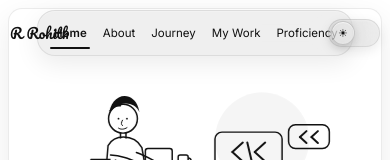
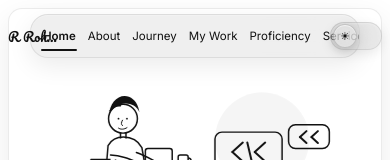
Before and after one commit to rohith-officia/rohith-portfolio, a React (Create React App) app: page / in a window 390 px wide. Shown: the top 160 px of the page. Built offline with nearby package versions, Linux system fonts and the light colour scheme; a web font is replaced by a local one.

Commit message:
new version

```diff
--- a/src/React/css/navbar.css
+++ b/src/React/css/navbar.css
@@ -163,7 +163,7 @@
 }
 
 /* ============================= */
-/* TABLET */
+/* 💻 TABLET */
 @media (max-width: 1024px) {
   .nav-logo {
     left: 20px;
@@ -187,26 +187,31 @@
 }
 
 /* ============================= */
-/* MOBILE */
+/* 📱 MOBILE */
 @media (max-width: 768px) {
   .nav-wrapper {
-    top: 12px;
+    top: 18px;
   }
 
   .nav-logo {
-    left: 14px;
-    font-size: 1rem;
+    left: 10px;
+    font-size: 0.9rem;
+    max-width: 58px;
+    overflow: hidden;
+    text-overflow: ellipsis;
+    white-space: nowrap;
   }
 
   .nav-glass {
-    width: calc(100% - 120px);
+    width: calc(100% - 92px);
     gap: 10px;
-    padding: 10px 14px;
+    padding: 10px 12px;
     border-radius: 22px;
     overflow-x: auto;
     overflow-y: hidden;
     justify-content: flex-start;
     scrollbar-width: none;
+    -ms-overflow-style: none;
   }
 
   .nav-glass::-webkit-scrollbar {
@@ -215,13 +220,13 @@
 
   .nav-glass li {
     font-size: 0.78rem;
-    padding: 6px 4px;
+    padding: 6px 3px;
     white-space: nowrap;
     flex: 0 0 auto;
   }
 
   .theme-toggle {
-    right: 12px;
+    right: 10px;
   }
 
   .toggle-track {
@@ -242,36 +247,37 @@
 }
 
 /* ============================= */
-/* SMALL MOBILE */
+/* 📱 SMALL MOBILE */
 @media (max-width: 480px) {
   .nav-wrapper {
-    top: 10px;
+    top: 14px;
   }
 
   .nav-logo {
-    left: 10px;
-    font-size: 0.9rem;
+    left: 8px;
+    font-size: 0.82rem;
+    max-width: 50px;
   }
 
   .nav-glass {
-    width: calc(100% - 100px);
+    width: calc(100% - 82px);
     gap: 8px;
-    padding: 9px 12px;
+    padding: 9px 10px;
     border-radius: 18px;
   }
 
   .nav-glass li {
     font-size: 0.72rem;
+    padding: 5px 2px;
   }
 
   .theme-toggle {
-    right: 10px;
+    right: 8px;
   }
 
   .toggle-track {
     width: 52px;
     height: 28px;
-    padding: 2px;
   }
 
   .toggle-circle {
```
